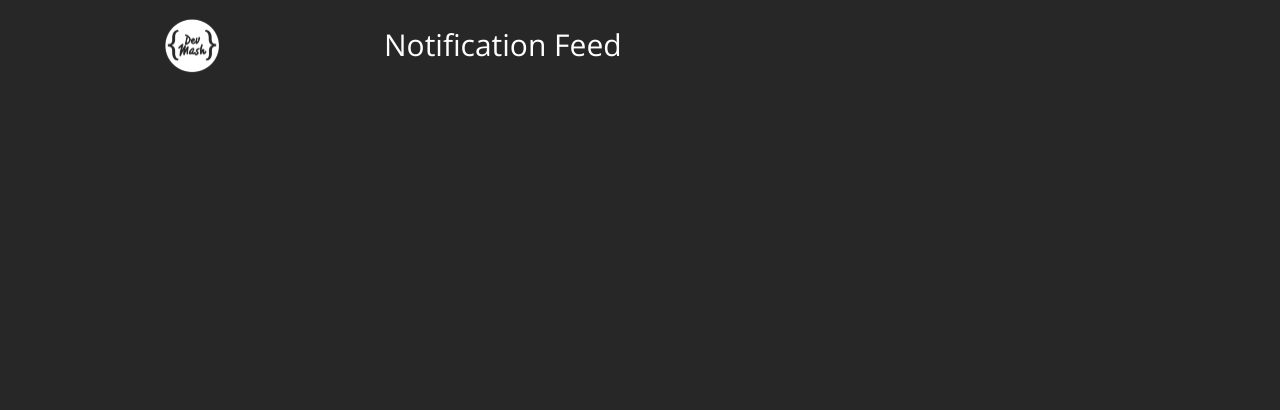
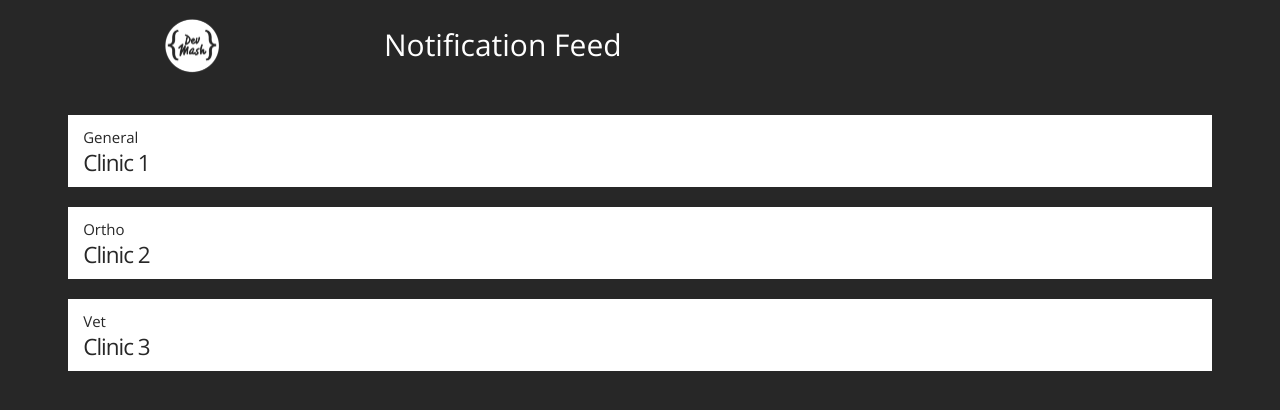
Before and after one commit to Utkarshbhimte/DevNotify-PWA, a website: page index.html in a window 1280 px wide. Drawn offline with nearby package versions, Linux system fonts and the light colour scheme.

Commit message:
miute changes

```diff
--- a/index.html
+++ b/index.html
@@ -18,7 +18,9 @@
             Notification Feed</li>
     </ul>
     <div id="notifywrap">
-
+      <article><span> General </span><h2>Clinic 1 </h2> <div class = 'article-body'><hr ><h5>Doctor Admi</h5> <br><span>Opening Hours :</span><br><h6>Contact :</h6> </div> </article>
+      <article><span> Ortho</span><h2>Clinic 2 </h2> <div class = 'article-body'><hr ><h5>Doctor Admi</h5> <br><span>Opening Hours :</span><br><h6>Contact :</h6> </div> </article>
+      <article><span> Vet</span><h2>Clinic 3 </h2> <div class = 'article-body'><hr ><h5>Doctor Admi</h5> <br><span>Opening Hours :</span><br><h6>Contact :</h6> </div> </article>
 
     </div>
     <script src="js/jquery.js" charset="utf-8"></script>
```
